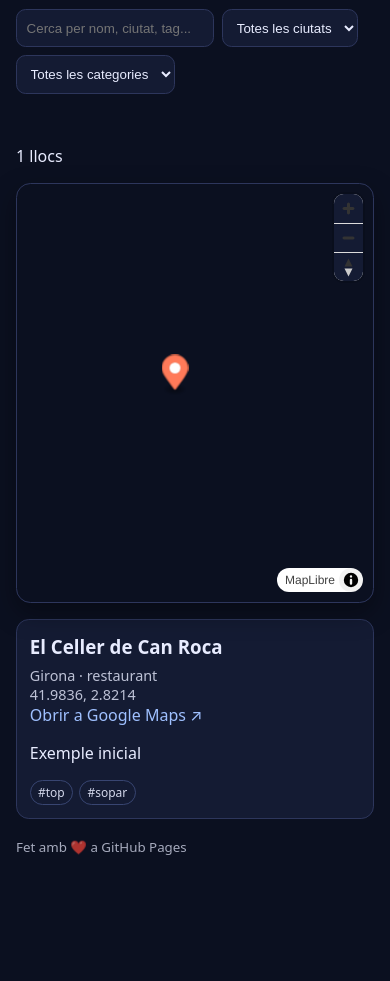
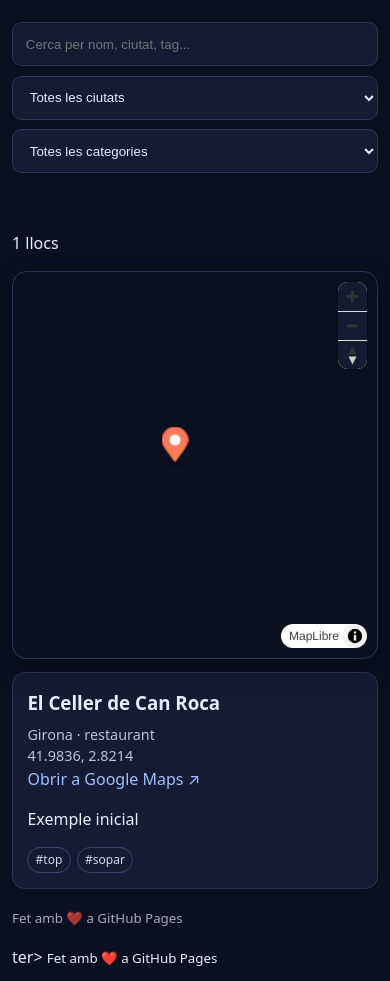
Before and after one commit to pilipilisbot/rigobertus-map, a plain HTML site: page index.html in a window 390 px wide. Shown: the part 107-1088 px from the top of the page. Before the commit the page ends 996 px from the top, so only its background shows below. Drawn offline with nearby package versions, Linux system fonts and the light colour scheme; no server answers.

Commit message:
feat: improve mobile layout and accessibility
Closes #7

```diff
--- a/index.html
+++ b/index.html
@@ -21,8 +21,8 @@
 
   <main>
     <p id="status" role="status" aria-live="polite"></p>
-    <p id="count"></p>
-    <div id="map"></div>
+    <p id="count" aria-live="polite"></p>
+    <div id="map" aria-label="Mapa de llocs"></div>
     <div id="list" class="grid"></div>
     <button id="retry" type="button" hidden>Tornar a provar</button>
   </main>
@@ -35,3 +35,11 @@
   <script src="app.js"></script>
 </body>
 </html>
+ter>
+    <small>Fet amb ❤️ a GitHub Pages</small>
+  </footer>
+
+  <script src="https://unpkg.com/maplibre-gl@5.3.1/dist/maplibre-gl.js"></script>
+  <script src="app.js"></script>
+</body>
+</html>
--- a/styles.css
+++ b/styles.css
@@ -1,8 +1,9 @@
 *{box-sizing:border-box}
-body{font-family:system-ui,-apple-system,Segoe UI,Roboto,sans-serif;max-width:1000px;margin:0 auto;padding:1rem;background:#0b1020;color:#e8ecff}
+body{font-family:system-ui,-apple-system,Segoe UI,Roboto,sans-serif;max-width:1000px;margin:0 auto;padding:1rem;background:#0b1020;color:#e8ecff;line-height:1.5}
 header h1{margin:.2rem 0}
 .controls{display:flex;gap:.5rem;flex-wrap:wrap;margin:1rem 0}
-.controls input,.controls select{padding:.6rem;border-radius:.6rem;border:1px solid #2d365c;background:#141b33;color:#e8ecff}
+.controls input,.controls select{padding:.72rem .8rem;min-height:44px;border-radius:.6rem;border:1px solid #2d365c;background:#141b33;color:#e8ecff}
+.sr-only{position:absolute;width:1px;height:1px;padding:0;margin:-1px;overflow:hidden;clip:rect(0,0,0,0);white-space:nowrap;border:0}
 #map{height:420px;border-radius:.9rem;border:1px solid #2d365c;margin:.6rem 0 1rem 0;overflow:hidden;box-shadow:0 10px 26px rgba(0,0,0,.35)}
 .grid{display:grid;grid-template-columns:repeat(auto-fill,minmax(260px,1fr));gap:.8rem}
 .card{background:#141b33;border:1px solid #2d365c;border-radius:.8rem;padding:.8rem}
@@ -12,12 +13,34 @@ header h1{margin:.2rem 0}
 .tag{font-size:.75rem;padding:.2rem .45rem;border:1px solid #3c4a78;border-radius:999px;opacity:.9}
 .links a{color:#9fc0ff;text-decoration:none}
 .links a:hover{text-decoration:underline}
+
+a:focus-visible,
+button:focus-visible,
+input:focus-visible,
+select:focus-visible{
+  outline:3px solid #7aa2ff;
+  outline-offset:2px;
+}
 .maplibregl-popup-content{background:#141b33;color:#e8ecff;border:1px solid #2d365c;border-radius:.7rem}
 .maplibregl-popup-tip{border-top-color:#2d365c !important}
 .maplibregl-ctrl-group{border:none !important;border-radius:.6rem !important;overflow:hidden}
 .maplibregl-ctrl button{background:#141b33 !important;color:#e8ecff !important}
 #status{min-height:1.2rem;font-size:.95rem;color:#c7d4ff}
 #status.error{color:#ff8e8e}
-#retry{padding:.55rem .85rem;border-radius:.6rem;border:1px solid #3d4f84;background:#19244a;color:#e8ecff;cursor:pointer;margin:.4rem 0 1rem}
+#retry{padding:.7rem .95rem;min-height:44px;border-radius:.6rem;border:1px solid #3d4f84;background:#19244a;color:#e8ecff;cursor:pointer;margin:.4rem 0 1rem}
 #retry:hover{background:#223060}
+
+@media (max-width: 767px){
+  body{padding:.75rem}
+  .controls{position:sticky;top:0;z-index:10;background:#0b1020;padding:.6rem 0 .4rem;gap:.6rem}
+  .controls input,.controls select{width:100%}
+  #map{height:52vh;min-height:280px;max-height:420px;margin:.4rem 0 .8rem}
+  .grid{grid-template-columns:1fr;gap:.7rem}
+  .card{padding:.9rem}
+}
+
+@media (max-width: 430px){
+  #map{height:46vh;min-height:240px}
+}
+
 footer{margin:1rem 0;opacity:.7}
```
Also changed, not shown: README.md.
